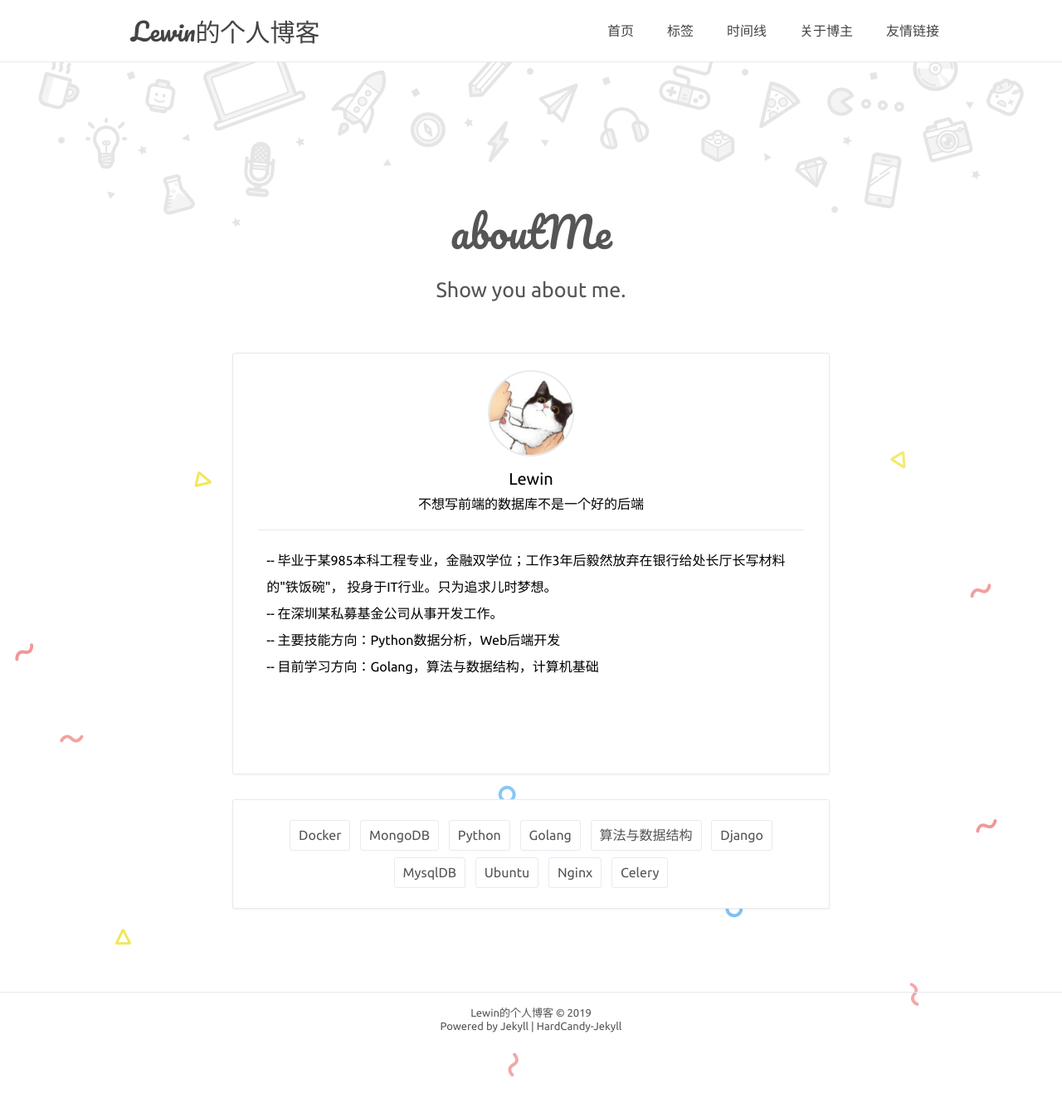
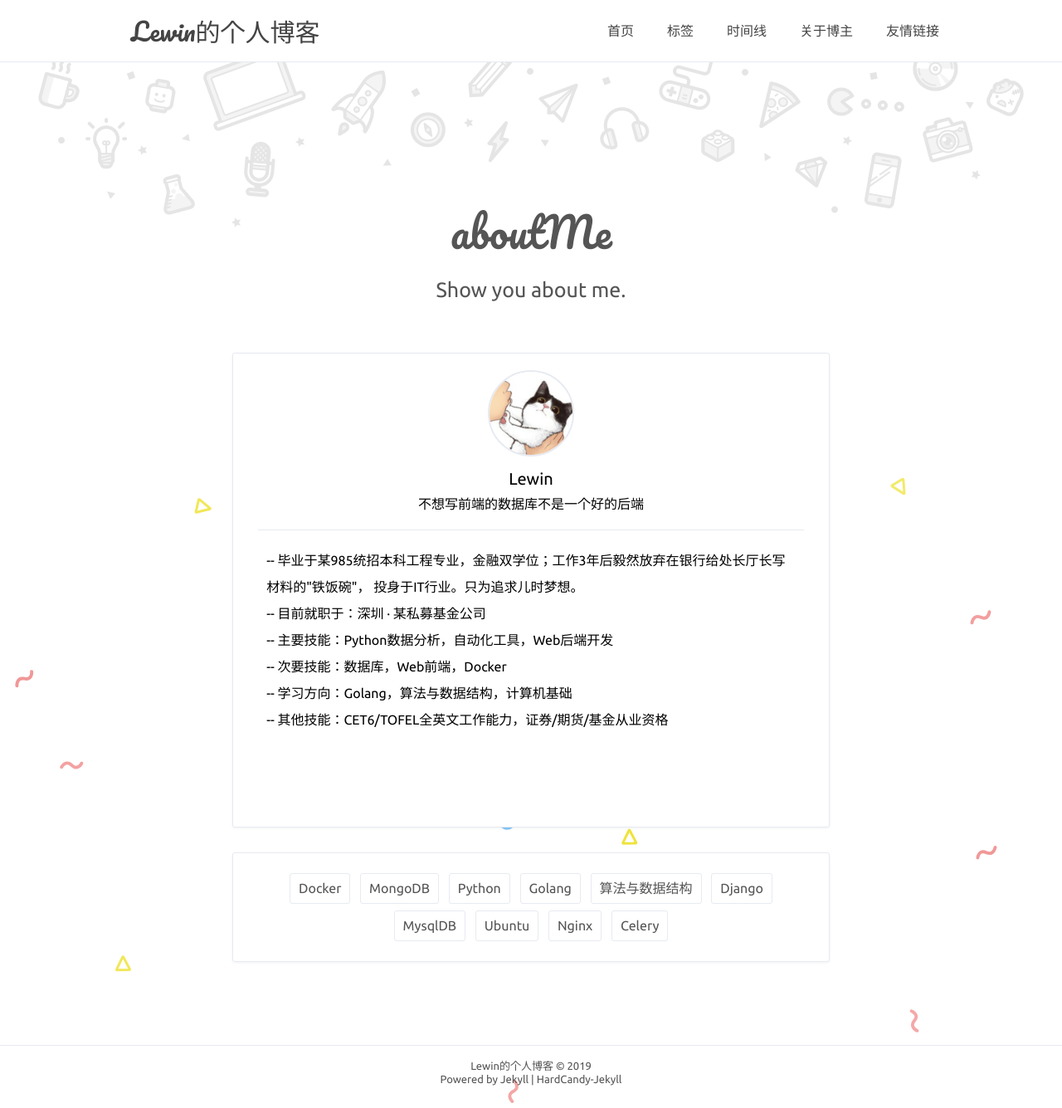
Before and after one commit to Saodd/Saodd.github.io.backup-Jun2020, a Jekyll site: the page built from about.html, in a window 1280 px wide. Shown: the whole page at 83% size. Built offline with Jekyll 4.4.1, drawn with Linux system fonts in a browser that asks for light colours; comment, search, counter and statistics services are not loaded; before the commit the page ends 1271 px from its top, so only the background shows below that.

Commit message:
2019-07-09-02

```diff
--- a/_config.yml
+++ b/_config.yml
@@ -20,11 +20,13 @@ webtitle: 'Lewin的个人博客'
 bio: '不想写前端的数据库不是一个好的后端'
 about: true
 aboutyou: '
- -- 毕业于某985本科工程专业，金融双学位；工作3年后毅然放弃在银行给处长厅长写材料的"铁饭碗"，
+ -- 毕业于某985统招本科工程专业，金融双学位；工作3年后毅然放弃在银行给处长厅长写材料的"铁饭碗"，
 投身于IT行业。只为追求儿时梦想。<br>
- -- 在深圳某私募基金公司从事开发工作。<br>
- -- 主要技能方向：Python数据分析，Web后端开发<br>
- -- 目前学习方向：Golang，算法与数据结构，计算机基础
+ -- 目前就职于：深圳 · 某私募基金公司<br>
+ -- 主要技能：Python数据分析，自动化工具，Web后端开发<br>
+ -- 次要技能：数据库，Web前端，Docker<br>
+ -- 学习方向：Golang，算法与数据结构，计算机基础<br>
+ -- 其他技能：CET6/TOFEL全英文工作能力，证券/期货/基金从业资格
 '
 portraits: '/assets/profile.jpeg' # your portraits image file path
 
```
Also changed, not shown: _posts/2019-07-08-Mysql的20条优化建议.MD (+1 -1 lines).
